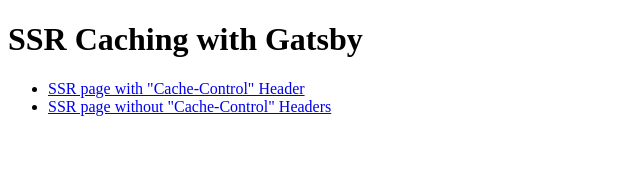
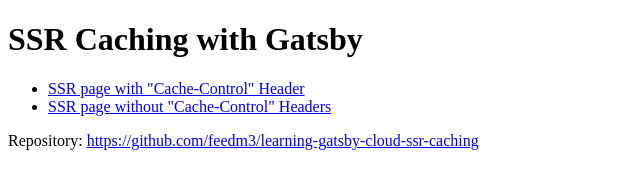
Before and after one commit to feedm3/learning-gatsby-cloud-ssr-caching, a Gatsby site: page / in a window 1280 px wide. Shown: the whole page, without its empty margins (0-640 px from the left). Built offline with nearby package versions, Linux system fonts and the light colour scheme; Gatsby itself is replaced by a stand-in of ours.

Commit message:
feat: add repo

```diff
--- a/src/pages/index.js
+++ b/src/pages/index.js
@@ -13,6 +13,8 @@
           <Link to='/ssr/no-cache'>SSR page without "Cache-Control" Headers</Link>
         </li>
       </ul>
+      <p>Repository: <a href="https://github.com/feedm3/learning-gatsby-cloud-ssr-caching"
+                  target="_blank">https://github.com/feedm3/learning-gatsby-cloud-ssr-caching</a></p>
     </>
   )
 }
```
